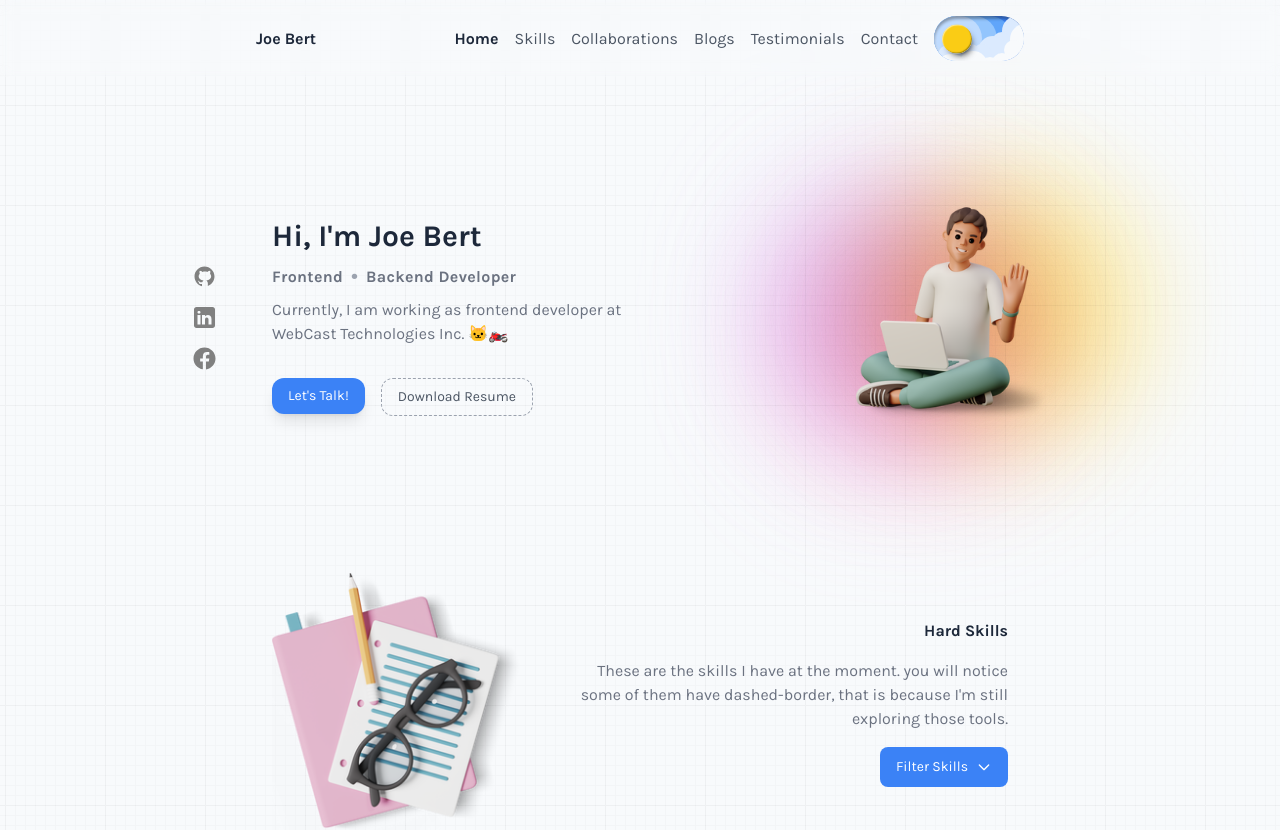
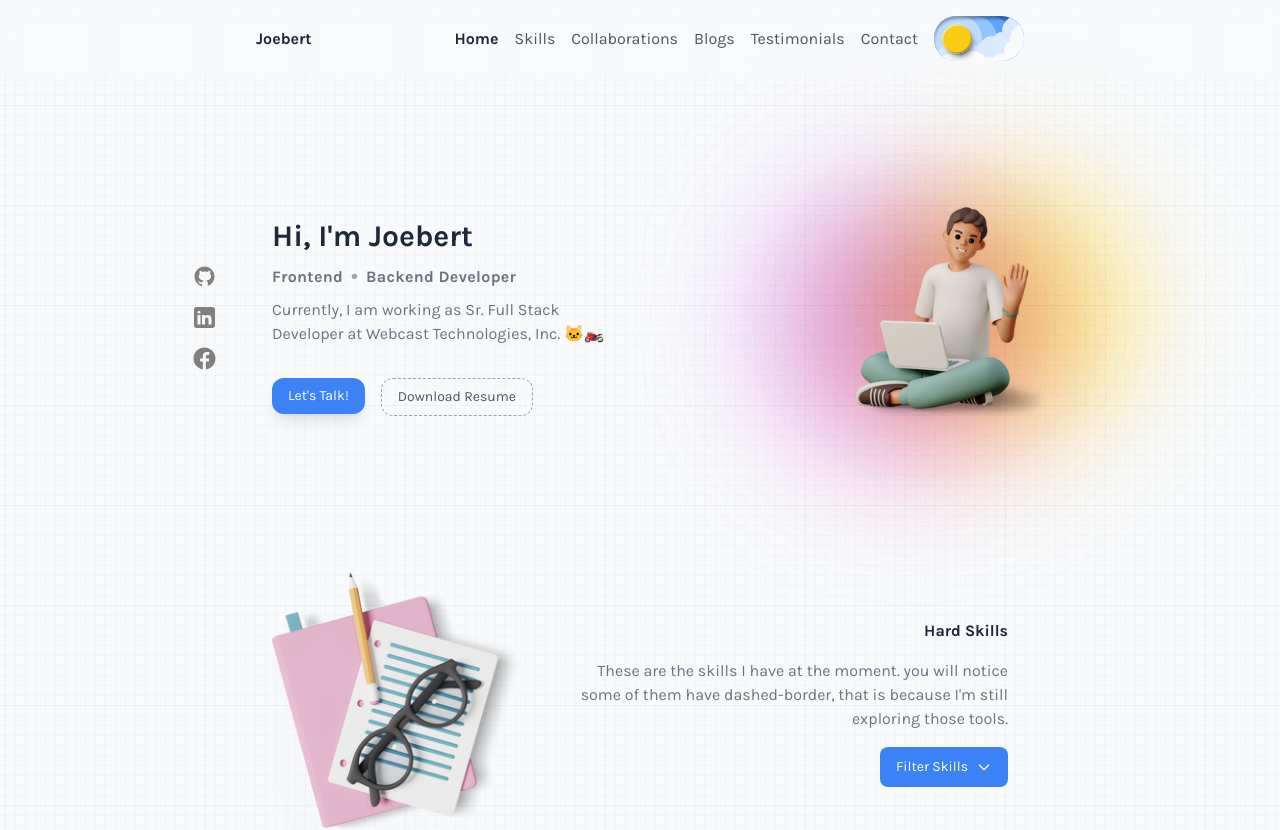
Before and after one commit to jbrtsmbrr/portfolio, a Next.js app: page / in a window 1280 px wide. Shown: the top 830 px of the page. Built offline with nearby package versions, Linux system fonts and the light colour scheme.

Commit message:
refactor: update information

```diff
--- a/components/Banner/index.tsx
+++ b/components/Banner/index.tsx
@@ -23,11 +23,11 @@ const Banner = () => {
         <div className="flex flex-col justify-center gap-8 md:h-full">
           <div className="space-y-2">
             <h1 className="text-3xl font-bold">
-              Hi, I'm Joe Bert
+              Hi, I'm Joebert
             </h1>
             <h3 className="text-md text-gray-500 dark:text-gray-400 font-semibold tracking-[0.020em]">Frontend<span className="px-2 text-xl text-gray-400 dark:text-gray-500">&bull;</span>Backend Developer</h3>
             <p className="text-gray-500 text-md dark:text-gray-400">
-              Currently, I am working as frontend developer at <a href="https://webcast-inc.com.ph/" target="_blank" className="hover:underline underline-offset-4 decoration-dotted">WebCast Technologies Inc.</a> 🐱‍🏍
+              Currently, I am working as Sr. Full Stack Developer at <a href="https://webcast-inc.com.ph/" target="_blank" className="hover:underline underline-offset-4 decoration-dotted">Webcast Technologies, Inc.</a> 🐱‍🏍
             </p>
           </div>
           <div className="flex flex-col gap-4 md:flex-row">
--- a/components/Navigation/index.tsx
+++ b/components/Navigation/index.tsx
@@ -33,7 +33,7 @@ const Menu = ({ onPageNavigate }: { onPageNavigate: (section: TMenu) => void })
           {menu.map((m, index) => (
             <li key={`sm-menu-${index}`}>
               <span
-                className="block px-4 py-2 hover:bg-gray-100 dark:hover:bg-gray-600 dark:hover:text-white cursor-pointer"
+                className="block px-4 py-2 cursor-pointer hover:bg-gray-100 dark:hover:bg-gray-600 dark:hover:text-white"
                 onClick={() => onPageNavigate(m)}
               >
                 {m.name}
@@ -96,13 +96,13 @@ const Navigation = () => {
 
   return (
     <section id="header-navigation" className="sticky top-0 z-50 backdrop-blur-[6px] px-4 sm:px-0">
-      <div className="grid grid-cols-4 py-4 max-w-lg mx-auto md:max-w-2xl lg:max-w-3xl box-border items-center">
+      <div className="box-border grid items-center max-w-lg grid-cols-4 py-4 mx-auto md:max-w-2xl lg:max-w-3xl">
         <div>
-          <Link href="/" className="font-bold">Joe Bert</Link>
+          <Link href="/" className="font-bold">Joebert</Link>
         </div>
         <div className="col-span-3 ml-auto">
           {/* Large Screen Menu */}
-          <ul className="hidden lg:flex gap-4 items-center">
+          <ul className="items-center hidden gap-4 lg:flex">
             {menu.map((m, index) => (
               <li key={`lg-menu-${index}`} className={`${selected.name === m.name ? "font-semibold dark:text-gray-100" : "text-gray-600 dark:text-gray-400"}`}>
                 <span onClick={() => setSelected(m)} className="cursor-pointer">
@@ -116,7 +116,7 @@ const Navigation = () => {
             </li>
           </ul>
           {/* Small Screen Menu */}
-          <ul className="flex lg:hidden gap-4 items-center">
+          <ul className="flex items-center gap-4 lg:hidden">
             <li>
               <Menu onPageNavigate={setSelected} />
             </li>
```
